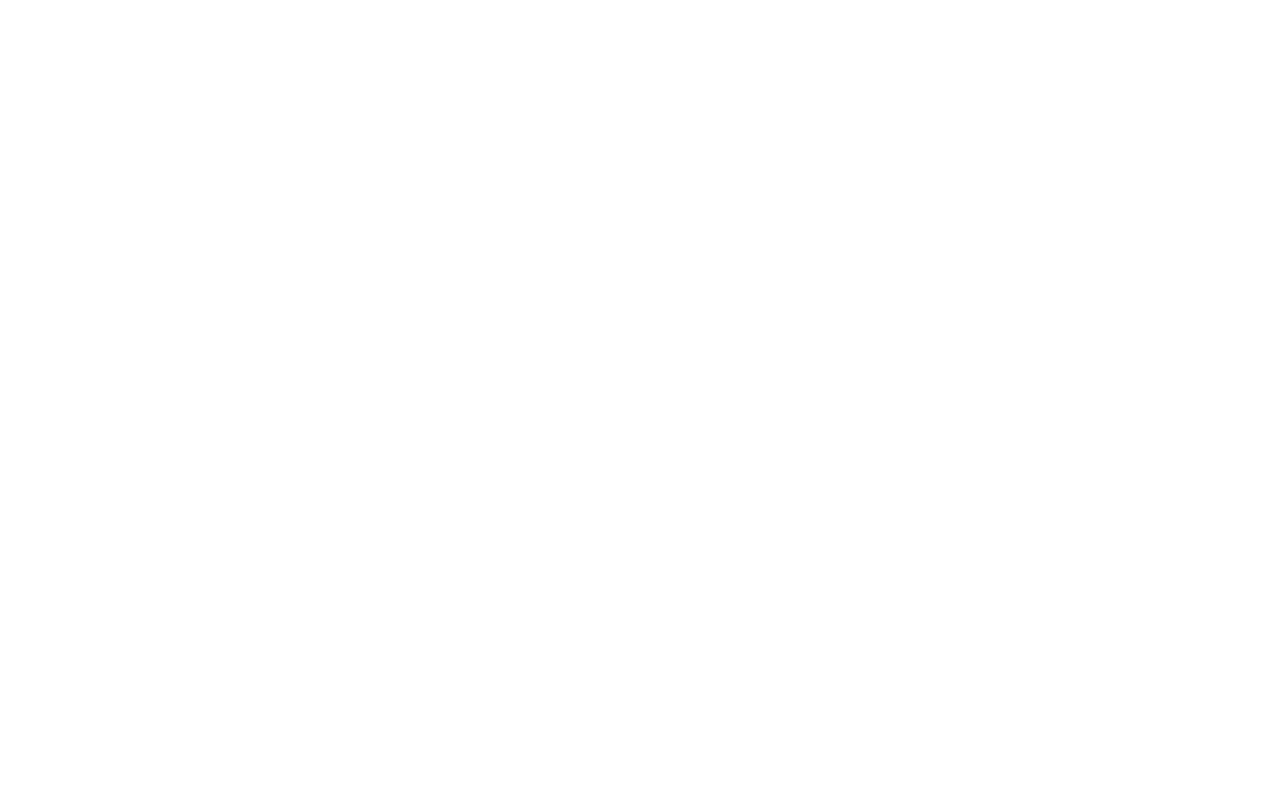
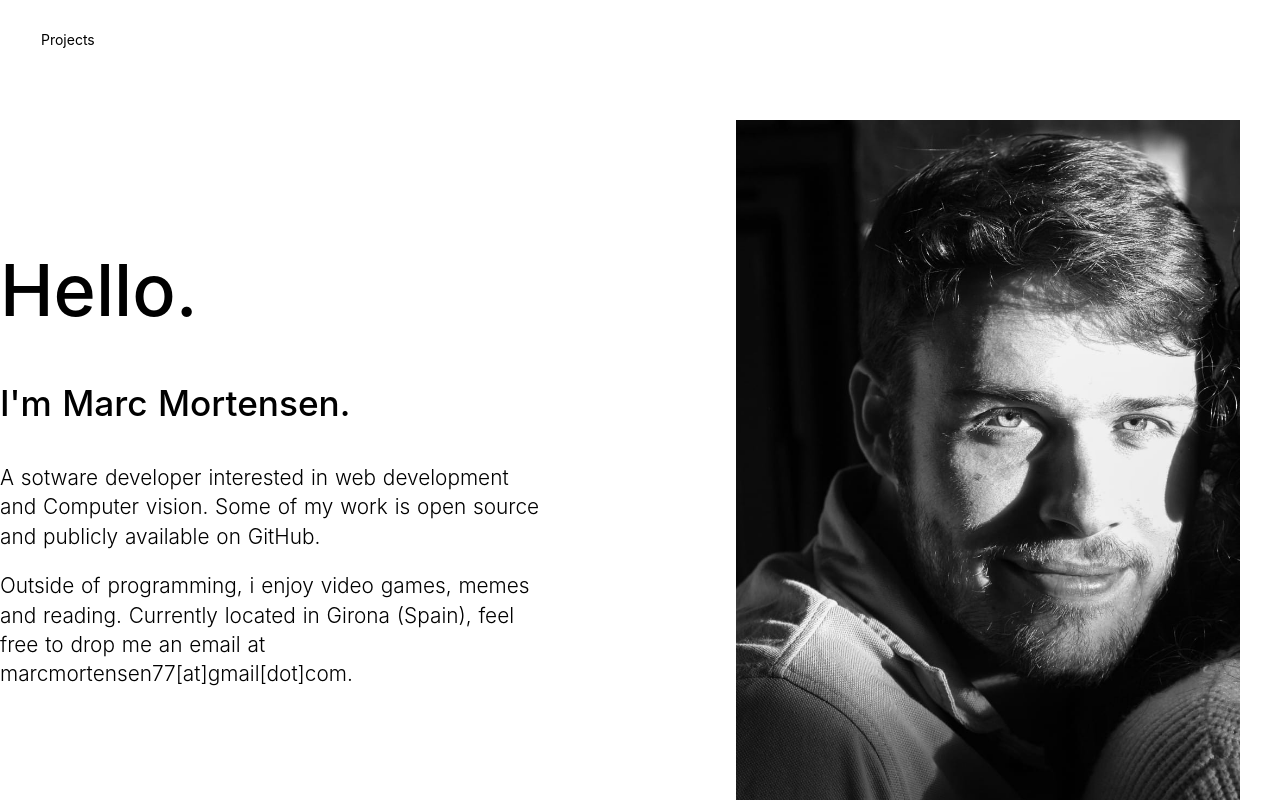
Before and after one commit to marcmortensen/marcmortensen.dev, a Nuxt app: page /about-me in a window 1280 px wide. Before the commit this address had no page. Built offline with nearby package versions, Linux system fonts and the light colour scheme.

Commit message:
Adding about-me

```diff
--- /dev/null
+++ b/components/Header.vue
@@ -0,0 +1,34 @@
+<template>
+  <nav class="flex items-center justify-between flex-no-wrap p-6">
+    <client-only>
+      <NuxtLink
+        v-if="pageName === 'about-me'"
+        to="/"
+        class="inline-block text-sm px-4 py-2 leading-none border rounded text-black border-white hover:border-transparent hover:text-teal-500 hover:bg-white"
+      >
+        Projects
+      </NuxtLink>
+
+      <NuxtLink
+        v-if="pageName !== 'about-me'"
+        to="/about-me"
+        class="inline-block text-sm px-4 py-2 leading-none border rounded text-black border-white hover:border-transparent hover:text-teal-500 hover:bg-white"
+      >
+        About Me
+      </NuxtLink>
+    </client-only>
+  </nav>
+</template>
+
+<script>
+export default {
+  props: {
+    pageName: {
+      type: String,
+      required: true,
+    },
+  },
+};
+</script>
+
+<style></style>
--- /dev/null
+++ b/layouts/imgHeader.vue
@@ -0,0 +1,90 @@
+<template>
+  <div class="min-h-screen overflow-x-hidden flex flex-grow flex-col">
+    <main class="h-screen flex flex-col-reverse sm:flex-col">
+      <div class="header">
+        <client-only>
+          <img
+            class="sm:hidden block w-full profilePicture"
+            :alt="header.alt"
+            :src="header.imagePath"
+          />
+          <Header
+            :page-name="pageName"
+            class="w-full sm:relative left-0 top-0"
+          ></Header>
+        </client-only>
+      </div>
+      <Nuxt class="" />
+    </main>
+  </div>
+</template>
+
+<script>
+export default {
+  computed: {
+    pageName() {
+      return this.$store.getters['page/getName'];
+    },
+    header() {
+      return this.$store.getters['page/getHeader'];
+    },
+  },
+};
+</script>
+
+<style>
+html {
+  font-family: 'Rubik', -apple-system, BlinkMacSystemFont, 'Segoe UI', Roboto,
+    Oxygen, Ubuntu, Cantarell, 'Open Sans', 'Helvetica Neue', sans-serif;
+  font-size: 16px;
+  word-spacing: 1px;
+  -ms-text-size-adjust: 100%;
+  -webkit-text-size-adjust: 100%;
+  -moz-osx-font-smoothing: grayscale;
+  -webkit-font-smoothing: antialiased;
+  box-sizing: border-box;
+}
+
+*,
+*::before,
+*::after {
+  box-sizing: border-box;
+  margin: 0;
+}
+
+.button--green {
+  display: inline-block;
+  border-radius: 4px;
+  border: 1px solid #3b8070;
+  color: #3b8070;
+  text-decoration: none;
+  padding: 10px 30px;
+}
+
+.button--green:hover {
+  color: #fff;
+  background-color: #3b8070;
+}
+
+.button--grey {
+  display: inline-block;
+  border-radius: 4px;
+  border: 1px solid #35495e;
+  color: #35495e;
+  text-decoration: none;
+  padding: 10px 30px;
+  margin-left: 15px;
+}
+
+.button--grey:hover {
+  color: #fff;
+  background-color: #35495e;
+}
+
+.profilePicture {
+  object-fit: cover;
+
+  width: 100%;
+  height: 200px;
+}
+</style>
--- /dev/null
+++ b/pages/about-me.vue
@@ -0,0 +1,73 @@
+<template>
+  <div class="flex flex-col flex-grow justify-center">
+    <div class="flex items-center">
+      <div class="container">
+        <h1>Hello.</h1>
+        <p style="font-weight: 500; font-size: 2.2em">I'm Marc Mortensen.</p>
+        <p>
+          A sotware developer interested in web development and Computer vision.
+          Some of my work is open source and publicly available on
+          <a href="https://github.com/marcmortensen" target="_blank">GitHub</a>.
+        </p>
+        <p>
+          Outside of programming, i enjoy video games, memes and reading.
+          Currently located in Girona (Spain), feel free to drop me an email at
+          marcmortensen77[at]gmail[dot]com.
+        </p>
+      </div>
+      <div class="hidden sm:block p-10">
+        <img
+          class="w-full"
+          alt="Marc Mortensen"
+          :src="require('~/assets/img/MarcMortensen.jpeg')"
+        />
+      </div>
+    </div>
+  </div>
+</template>
+
+<script>
+const header = {
+  imagePath: require('~/assets/img/MarcMortensen.jpeg'),
+  alt: 'Marc Mortensen',
+};
+
+export default {
+  layout: 'imgHeader',
+  created() {
+    this.$store.commit('page/setName', 'about-me');
+    this.$store.commit('page/setHeader', header);
+  },
+};
+</script>
+
+<style>
+/* Sample `apply` at-rules with Tailwind CSS
+.container {
+@apply min-h-screen flex justify-center items-center text-center mx-auto;
+}
+*/
+h1 {
+  font-size: 4.5em;
+  font-weight: 500;
+  margin-bottom: 0;
+}
+
+.links {
+  padding-top: 15px;
+}
+
+p {
+  font-size: 1.3em;
+  font-weight: 300;
+  line-height: 1.4;
+  max-width: 26em;
+}
+p {
+  display: block;
+  margin-block-start: 1em;
+  margin-block-end: 1em;
+  margin-inline-start: 0px;
+  margin-inline-end: 0px;
+}
+</style>
```
Also changed, not shown: assets/img/MarcMortensen.jpeg (added).
